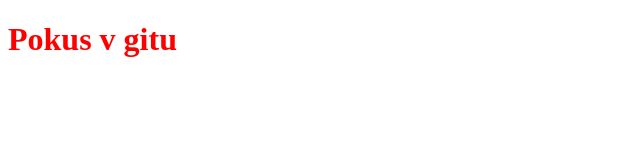
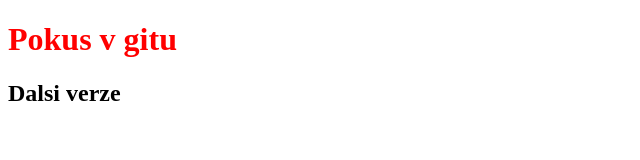
Before and after one commit to matejzimmer/gitdemo, a plain HTML site: page index.html in a window 1280 px wide. Shown: the whole page, without its empty margins (0-640 px from the left). Drawn offline with Linux system fonts and the light colour scheme.

Commit message:
04-verze

```diff
--- a/index.html
+++ b/index.html
@@ -9,5 +9,6 @@
 </head>
 <body>
     <h1>Pokus v gitu</h1>
+    <h2>Dalsi verze</h2>
 </body>
 </html>
```
